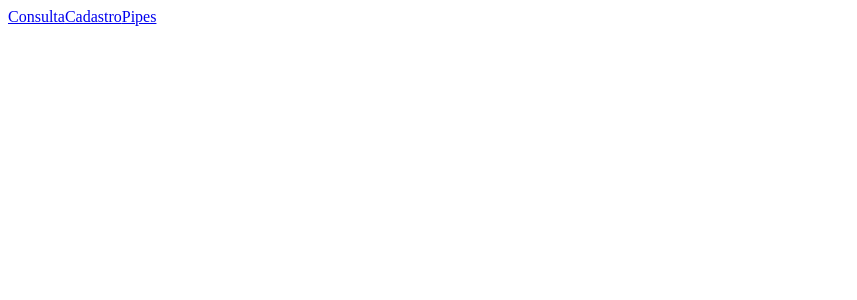
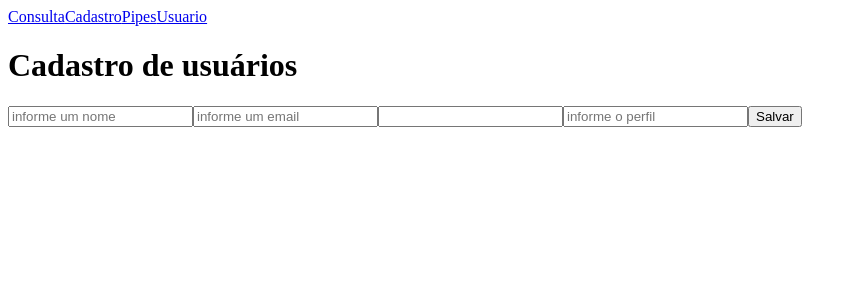
Before and after one commit to joycemikaella/app-service, an Angular app: page /usuario in a window 1280 px wide. Before the commit this address led to /. Shown: the top 300 px of the page, without its empty margins (0-857 px from the left). Built offline with nearby package versions, Linux system fonts and the light colour scheme.

Commit message:
implantação de back ao front

```diff
--- a/src/app/app-routing.module.ts
+++ b/src/app/app-routing.module.ts
@@ -6,6 +6,8 @@ import { EdicaoComponent } from './edicao/edicao.component';
 import { AuthGuard } from './auth-guard.service';
 import { LoginComponent } from './login/login.component';
 import { PipesComponent } from './pipes/pipes.component';
+import { CadastroUsuarioComponent } from './cadastro-usuario/cadastro-usuario.component';
+import { UsuarioserviceService } from './usuarioservice.service';
 
 const routes: Routes = [
 {
@@ -28,6 +30,10 @@ const routes: Routes = [
 {
   path: 'pipes',
   component: PipesComponent
+},
+{
+  path: 'usuario',
+  component: CadastroUsuarioComponent
 }
 ];
 
--- a/src/app/app.component.html
+++ b/src/app/app.component.html
@@ -2,6 +2,7 @@
   <a routerLink="/consulta">Consulta</a>
   <a routerLink="/cadastro">Cadastro</a>
   <a routerLink="/pipes">Pipes</a>
+  <a routerLink="/usuario">Usuario</a>
 
 </nav>
 
--- a/src/app/app.module.ts
+++ b/src/app/app.module.ts
@@ -11,6 +11,7 @@ import { EdicaoComponent } from './edicao/edicao.component';
 import { LoginComponent } from './login/login.component';
 import { PipesComponent } from './pipes/pipes.component';
 import { OutroUpperPipe } from './outro-upper.pipe';
+import { CadastroUsuarioComponent } from './cadastro-usuario/cadastro-usuario.component';
 
 @NgModule({
   declarations: [
@@ -20,7 +21,8 @@ import { OutroUpperPipe } from './outro-upper.pipe';
     EdicaoComponent,
     LoginComponent,
     PipesComponent,
-    OutroUpperPipe
+    OutroUpperPipe,
+    CadastroUsuarioComponent
   ],
   imports: [
     BrowserModule,
--- /dev/null
+++ b/src/app/cadastro-usuario/cadastro-usuario.component.html
@@ -0,0 +1,11 @@
+<h1>Cadastro de usuários</h1>
+
+<form #f="ngForm" (ngSubmit)="save(f.value)">
+    <input type="text" ngModel name="nome" placeholder="informe um nome " />
+    <input type="email" ngModel name="email" placeholder="informe um email" />
+    <input type="password" ngModel name="senha" />
+    <input type="text" ngModel name="perfil" placeholder="informe o perfil" />
+
+
+    <button>Salvar</button>
+</form>
--- /dev/null
+++ b/src/app/cadastro-usuario/cadastro-usuario.component.ts
@@ -0,0 +1,19 @@
+import { Component } from '@angular/core';
+import { UsuarioserviceService } from '../usuarioservice.service';
+
+@Component({
+  selector: 'app-cadastro-usuario',
+  templateUrl: './cadastro-usuario.component.html',
+  styleUrls: ['./cadastro-usuario.component.css']
+})
+export class CadastroUsuarioComponent  {
+
+  constructor(private service: UsuarioserviceService) { }
+
+
+
+  save(dados:any):void{
+    this.service.save(dados).subscribe(data => console.log(data))
+  }
+
+}
--- /dev/null
+++ b/src/app/usuarioservice.service.ts
@@ -0,0 +1,14 @@
+import { HttpClient } from '@angular/common/http';
+import { Injectable } from '@angular/core';
+
+@Injectable({
+  providedIn: 'root'
+})
+export class UsuarioserviceService {
+
+  constructor(private http:HttpClient) { }
+
+  save(dados:any){
+    return this.http.post('http://localhost:8080/usuarios', dados)
+  }
+}
```
Also changed, not shown: src/app/cadastro-usuario/cadastro-usuario.component.css (added), 2 other files (tests, documents, lock files or other folders).
